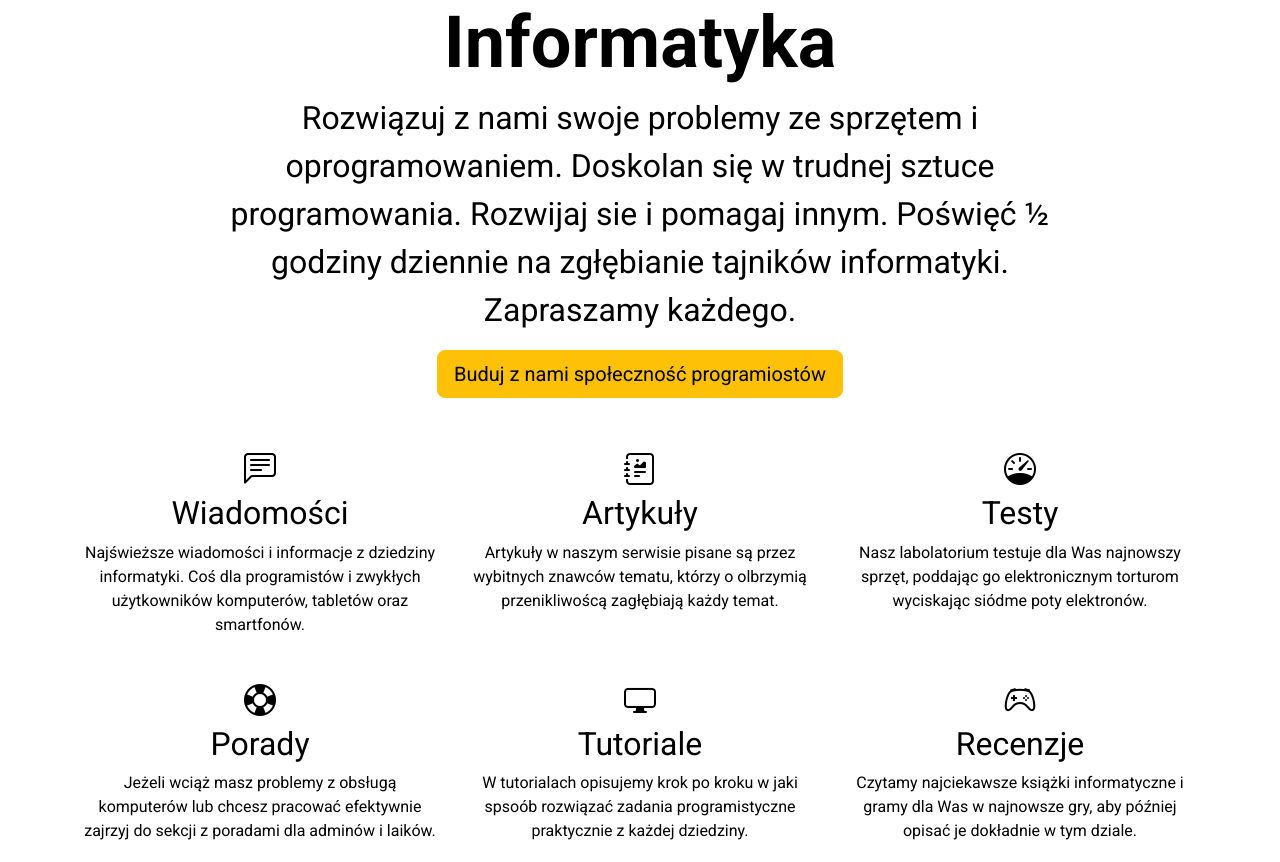
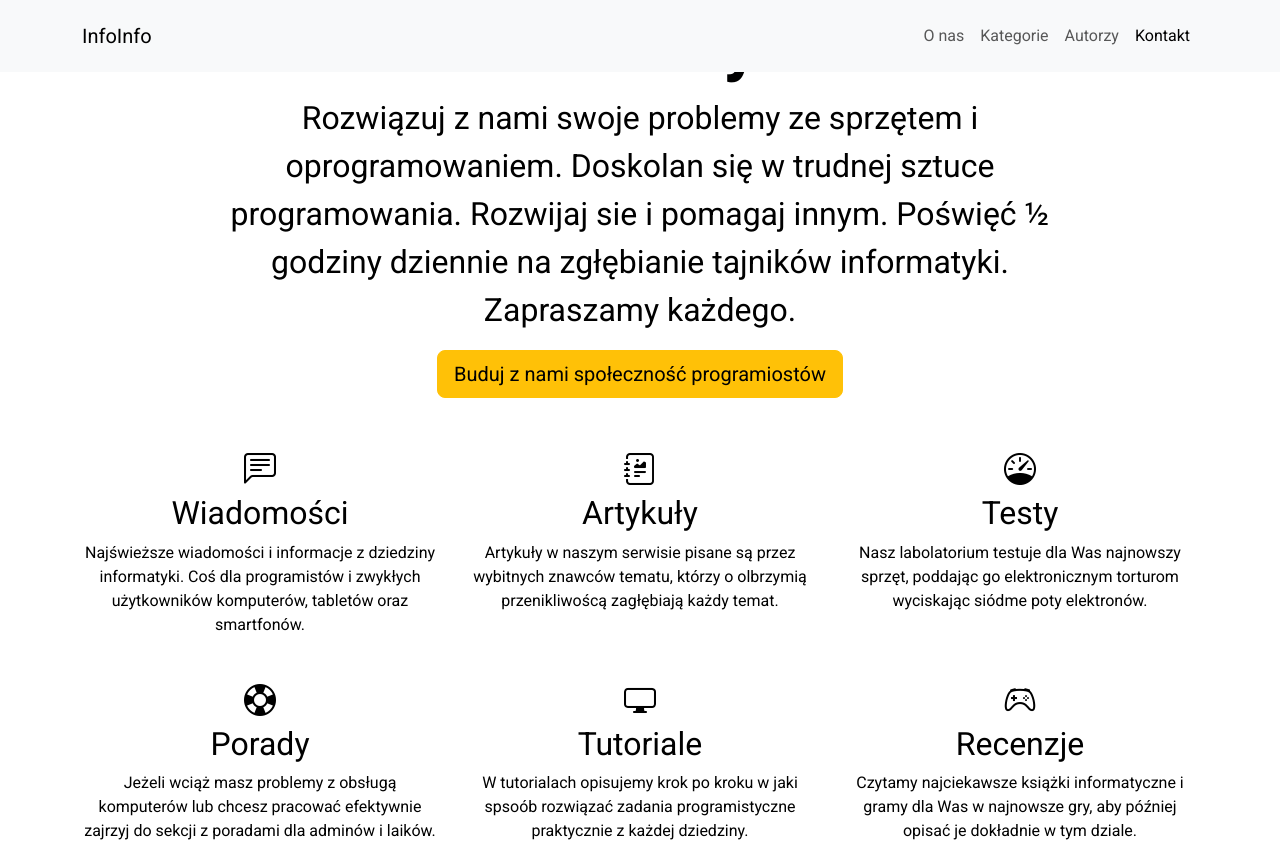
Before and after one commit to orlowski-dev/witryna, a plain HTML site: page index.html in a window 1280 px wide. Shown: the top 862 px of the page. Drawn offline with nearby package versions, Linux system fonts and the light colour scheme.

Commit message:
feat: add navigation menu (#21)

```diff
--- a/index.html
+++ b/index.html
@@ -11,8 +11,53 @@
     <link rel="stylesheet" href="https://cdn.jsdelivr.net/npm/bootstrap-icons@1.11.3/font/bootstrap-icons.css" />
 </head>
 
-<body>
-    <!-- navigation menu -->
+<body
+        data-bs-spy="scroll"
+        data-bs-target="#mainNav"
+        data-bs-offset="56"
+        tabindex="0"
+    >
+        <!-- navigation menu -->
+        <nav
+            id="mainNav"
+            class="navbar navbar-expand-lg navbar-light bg-light fixed-top"
+        >
+            <div class="container">
+                <a class="navbar-brand" href="#onas">InfoInfo</a>
+                <button
+                    class="navbar-toggler"
+                    type="button"
+                    data-bs-toggle="collapse"
+                    data-bs-target="#navbarContent"
+                    aria-controls="navbarContent"
+                    aria-expanded="false"
+                >
+                    <span class="navbar-toggler-icon"></span>
+                </button>
+                <div
+                    class="collapse navbar-collapse justify-content-end"
+                    id="navbarContent"
+                >
+                    <ul class="navbar navbar-nav">
+                        <li class="nav-item">
+                            <a class="nav-link" href="#onas">O nas</a>
+                        </li>
+                        <li class="nav-item">
+                            <a class="nav-link" href="#kategorie">
+                                Kategorie
+                            </a>
+                        </li>
+                        <li class="nav-item">
+                            <a class="nav-link" href="#autorzy">Autorzy</a>
+                        </li>
+                        <li class="nav-item">
+                            <a class="nav-link" href="#kontakt">Kontakt</a>
+                        </li>
+                    </ul>
+                </div>
+            </div>
+        </nav>
+
     <main>
         <!-- hero section -->
         <div class="hero" id="onas">
```
